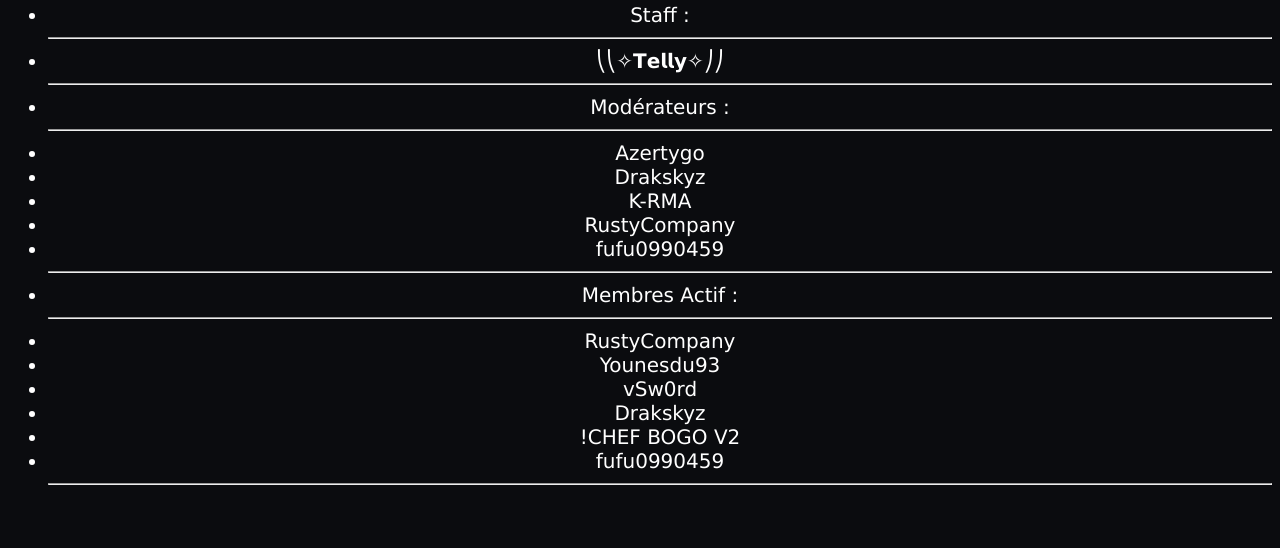
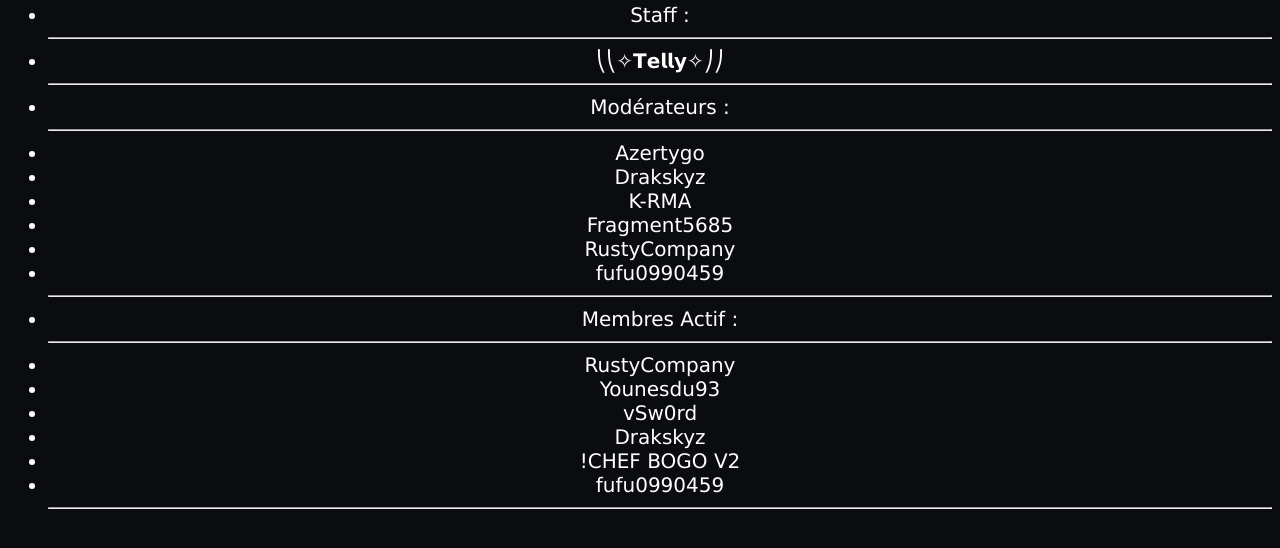
Before and after one commit to Fragment5685/night, a plain HTML site: page Home/TopMembers/index.html in a window 1280 px wide. Shown: the part 82-630 px from the top of the page. Drawn offline with Linux system fonts and the light colour scheme; files that its build step writes are made by us from their sources.

Commit message:
Update index.html

```diff
--- a/Home/TopMembers/index.html
+++ b/Home/TopMembers/index.html
@@ -42,6 +42,7 @@
         <li>Azertygo</li>
         <li>Drakskyz</li>
         <li>K-RMA</li>
+        <li>Fragment5685</li>
         <li>RustyCompany</li>
         <li>fufu0990459</li>
         <hr>
```
